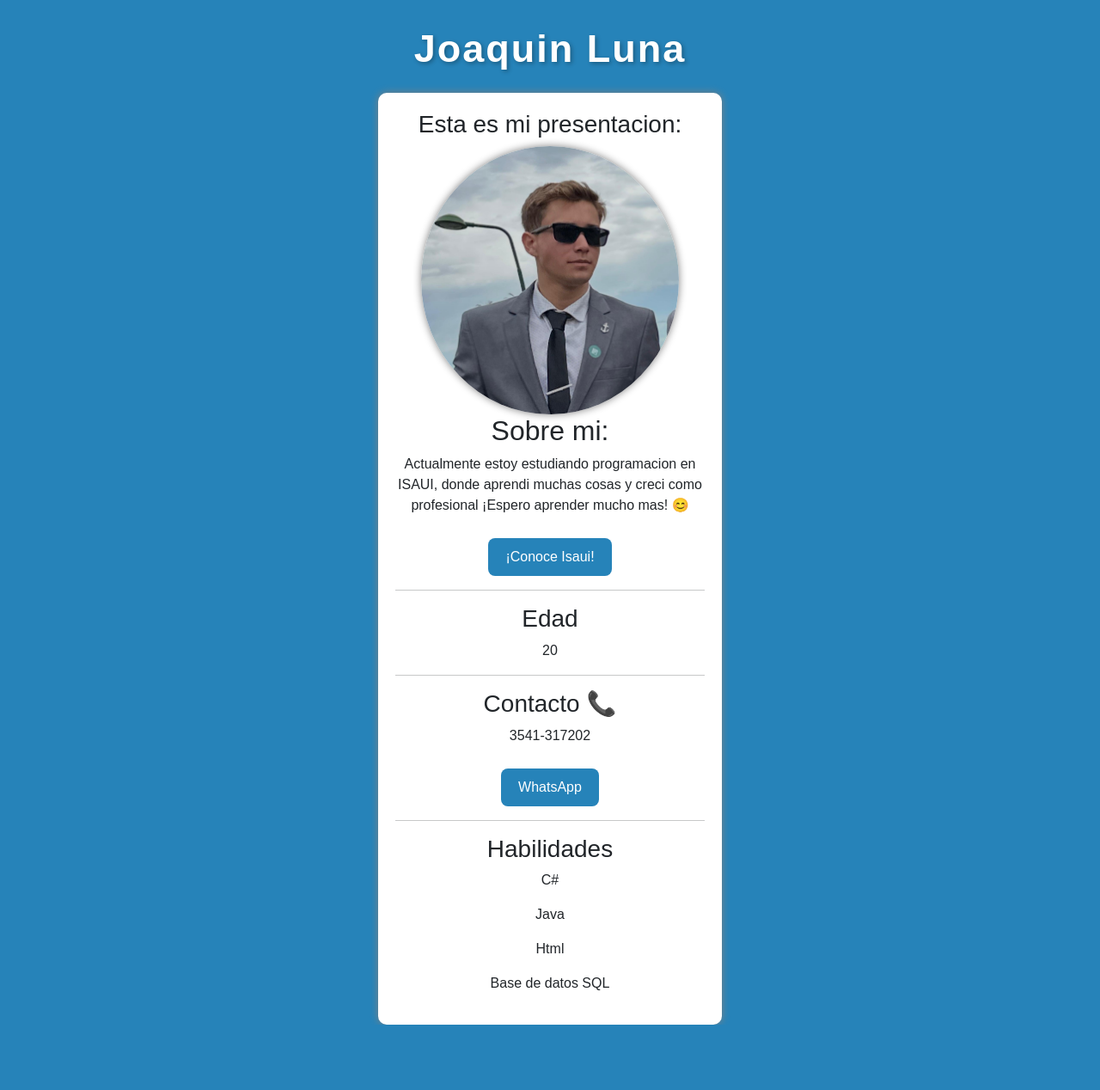
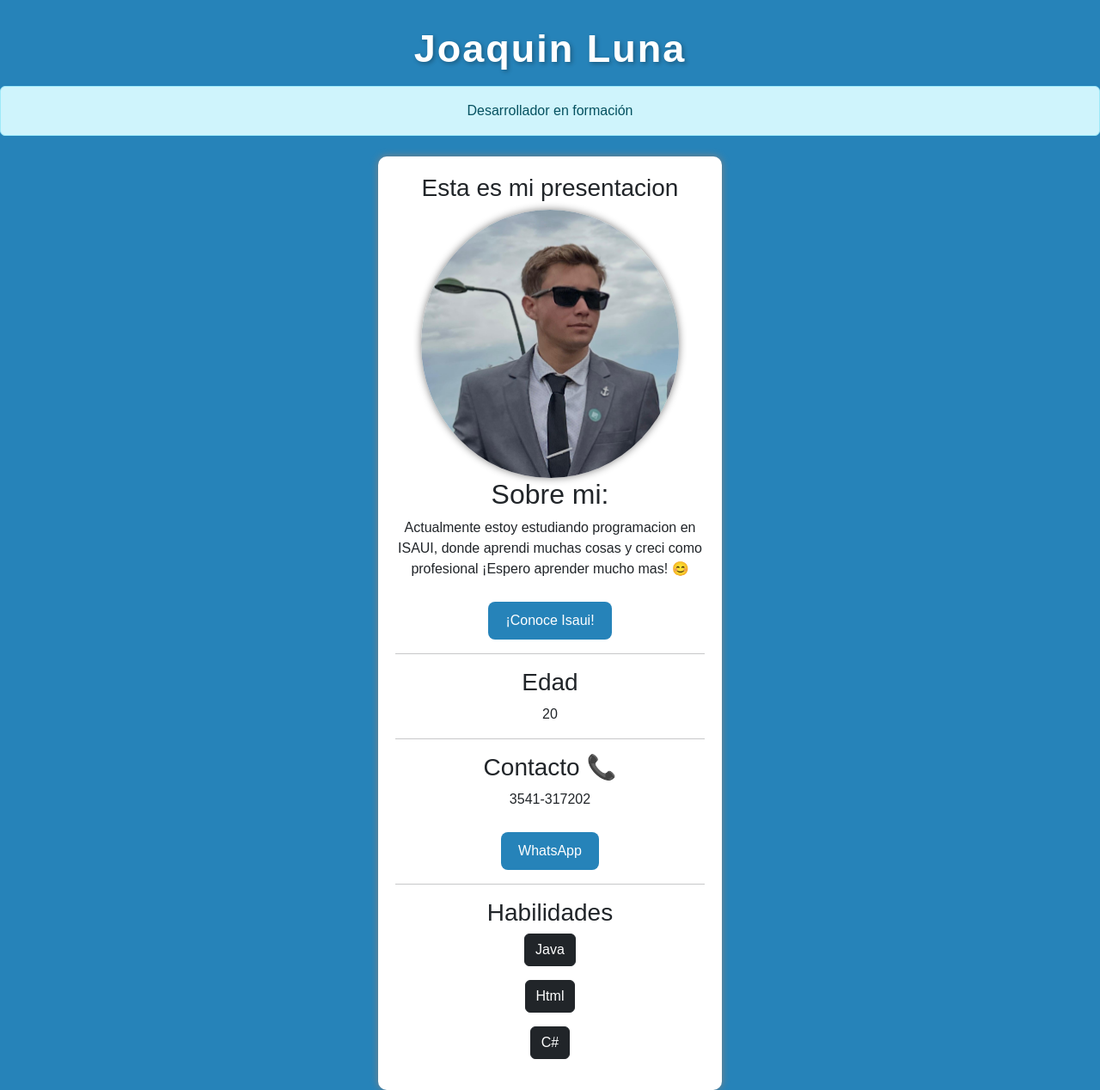
Before and after one commit to JoaquinLuna107/Presentacion-Joaquin-Luna, a plain HTML site: page index.html in a window 1280 px wide. Shown: the whole page at 86% size. Before the commit the page ends 1192 px from the top, so only its background shows below. Drawn offline with nearby package versions, Linux system fonts and the light colour scheme.

Commit message:
botones de porcentaje conocimiento

```diff
--- a/index.html
+++ b/index.html
@@ -2,6 +2,7 @@
 <html>
 <head>
 <link href="https://cdn.jsdelivr.net/npm/bootstrap@5.3.0/dist/css/bootstrap.min.css" rel="stylesheet">
+<script src="https://cdn.jsdelivr.net/npm/bootstrap@5.3.0/dist/js/bootstrap.bundle.min.js"></script>
 <title>Presentacion de Joaquin Luna</title>
 
 <style>
@@ -59,8 +60,13 @@ box-shadow: 0px 5px 15px rgba(0,0,0,0.3);
 
 <h1 class="titulo-principal">Joaquin Luna</h1>
 
+<div class="alert alert-info mt-3">
+ Desarrollador en formación
+
+
+</div>
 <div class="contenedor container mt-4">
-<h3>Esta es mi presentacion:</h3>
+<h3>Esta es mi presentacion</h3>
 
 
 <img src="Joacoimg.jpeg"
@@ -91,10 +97,51 @@ muchas cosas y creci como profesional
 <hr>
 
 <h3>Habilidades</h3>
-<p>C#</p>
-<p>Java</p>
-<p>Html</p>
-<p>Base de datos SQL</p>
+
+<p>
+<button class="btn btn-dark" type="button" data-bs-toggle="collapse" data-bs-target="#java">
+Java
+</button>
+</p>
+
+<div class="collapse" id="java">
+<div class="progress">
+<div class="progress-bar bg-success" style="width: 80%">
+70%
+</div>
+</div>
+</div>
+
+<!-- Parte de Html -->
+<p>
+<button class="btn btn-dark" type="button" data-bs-toggle="collapse" data-bs-target="#Html">
+Html
+</button>
+</p>
+
+<div class="collapse" id="Html">
+<div class="progress">
+<div class="progress-bar bg-success" style="width: 25%">
+20%
+</div>
+</div>
+</div>
+
+<!--Parte de C#-->
+
+<p>
+<button class="btn btn-dark" type="button" data-bs-toggle="collapse" data-bs-target="#csharp">
+C#
+</button>
+</p>
+
+<div class="collapse" id="csharp">
+<div class="progress">
+<div class="progress-bar bg-success" style="width: 50%">
+50%
+</div>
+</div>
+</div>
 
 </div>
 
--- a/style.css
+++ b/style.css
@@ -88,4 +88,5 @@ background-color: #1e5f8a;
 transform: scale(1.05);
 box-shadow: 0px 5px 15px rgba(0,0,0,0.3);
 }
+
 </style>
```
